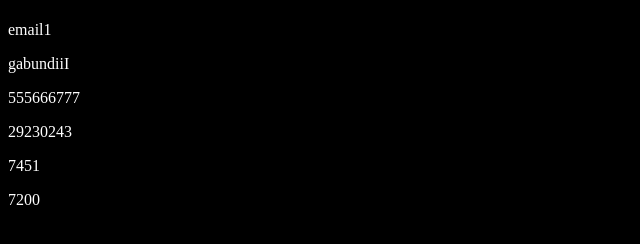
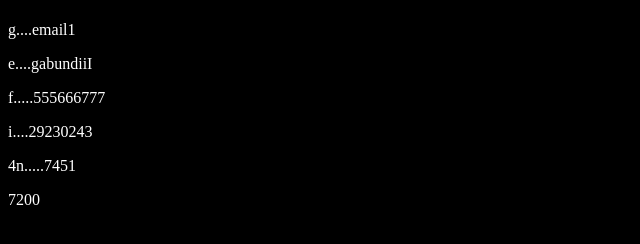
Before and after one commit to Gabriel-Ok/wwork, a plain HTML site: page index.html in a window 1280 px wide. Shown: the whole page, without its empty margins (0-640 px from the left). Drawn offline with Linux system fonts and the light colour scheme.

Commit message:
added text

```diff
--- a/index.html
+++ b/index.html
@@ -7,11 +7,11 @@
    </head>
    <body>
    <h1></h1>
-<p>email1</p>
-<p>gabundiiI</p>
-<p>555666777</p>
-<p>29230243</p>
-<p>7451</p>
+<p>g....email1</p>
+<p>e....gabundiiI</p>
+<p>f.....555666777</p>
+<p>i....29230243</p>
+<p>4n.....7451</p>
 <p>7200</p>
 <p></p>
    </body>
```
